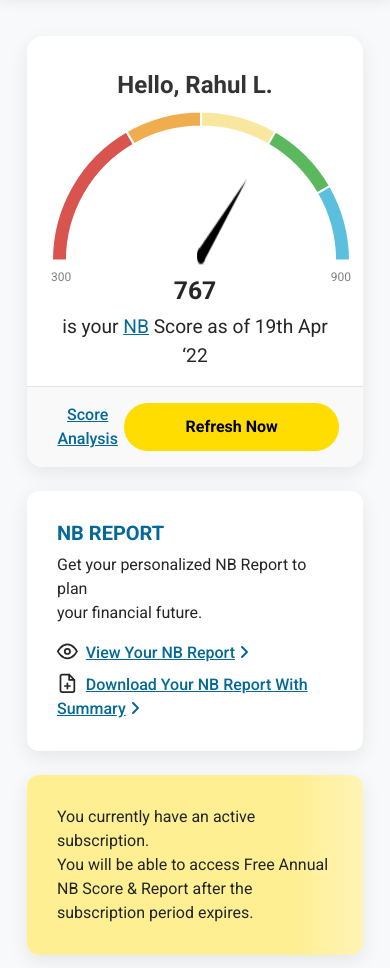
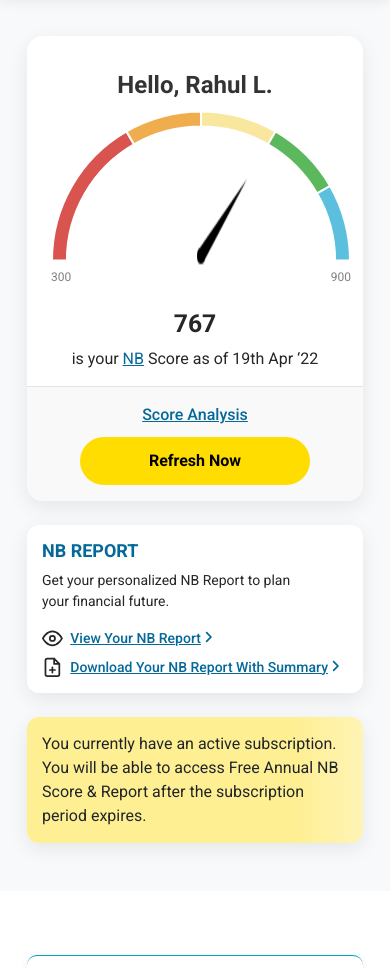
Before and after one commit to yogendra137/NetBramha, a plain HTML site: page index.html in a window 390 px wide. Shown: the part 70-1038 px from the top of the page. Drawn offline with nearby package versions, Linux system fonts and the light colour scheme.

Commit message:
responsive change

```diff
--- a/css/styles.css
+++ b/css/styles.css
@@ -71,10 +71,19 @@ section {
   padding-left: 30px;
   padding-right: 30px;
 }
+h5.text-primary {
+  font-size: 18px;
+}
 @media (max-width: 576px) {
   section {
     padding-left: 15px;
     padding-right: 15px;
+  }
+}
+
+@media (max-width: 480px) {
+  .font-xl {
+    font-size: var(--font-size-lg);
   }
 }
 /* ==============================
@@ -609,7 +618,26 @@ section {
 .text-link:hover {
   text-decoration: underline;
 }
-
+@media (max-width: 480px) {
+  .card-footer-custom {
+    display: flex;
+    justify-content: center;
+    flex-wrap: wrap;
+    padding: 16px 24px;
+    gap: 10px;
+  }
+  .nb-report {
+    padding: 15px;
+    font-size: 14px;
+  }
+  .yellow-box {
+    padding: 15px;
+  }
+  .nb-report p {
+    font-size: 14px;
+  }
+  .account-box .d-flex{flex-wrap:wrap; gap: 10px; justify-content: center!important;}
+}
 /* ==============================
    Stats & Charts
 ============================== */
@@ -1030,6 +1058,10 @@ footer {
   text-decoration: none;
 }
 
+@media (max-width:576px){
+  .footer-links{gap: 10px;}
+}
+
 .apexcharts-data-labels {
   border-top-left-radius: 4px;
   border-bottom-right-radius: 10px;
```
Also changed, not shown: index.html (+1 -1 lines).
